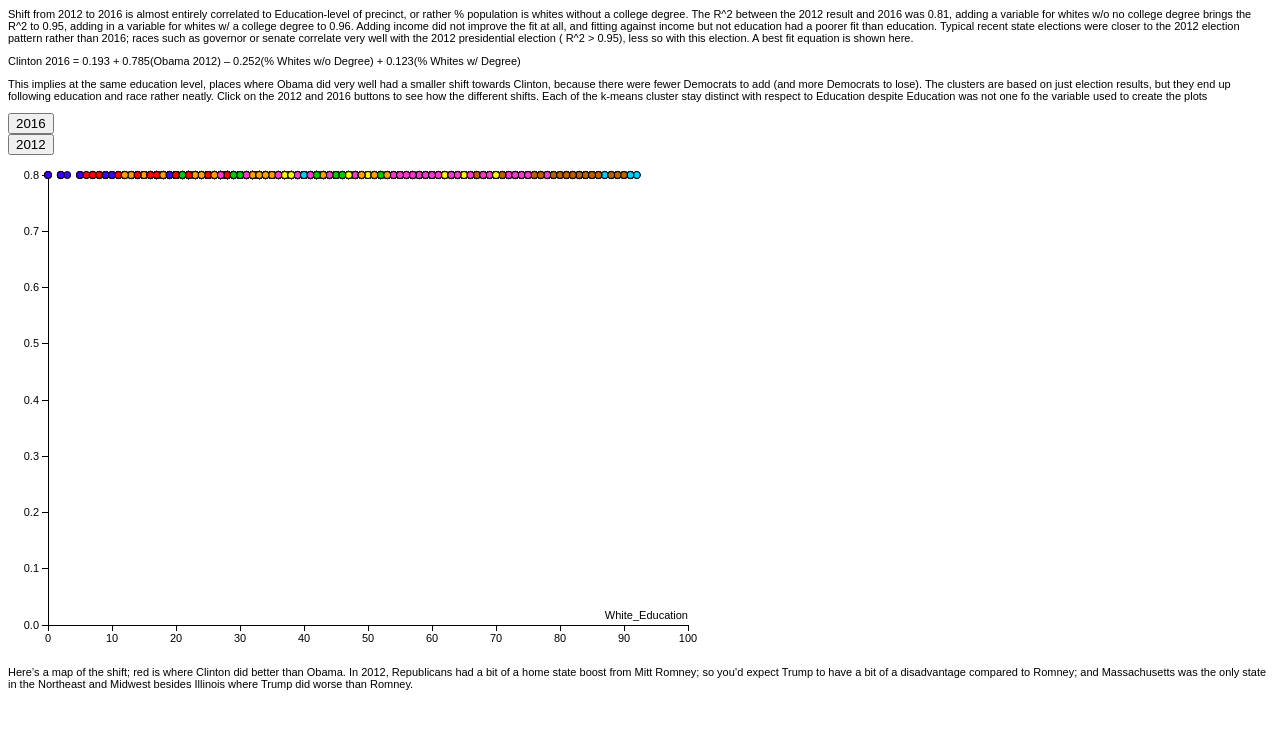
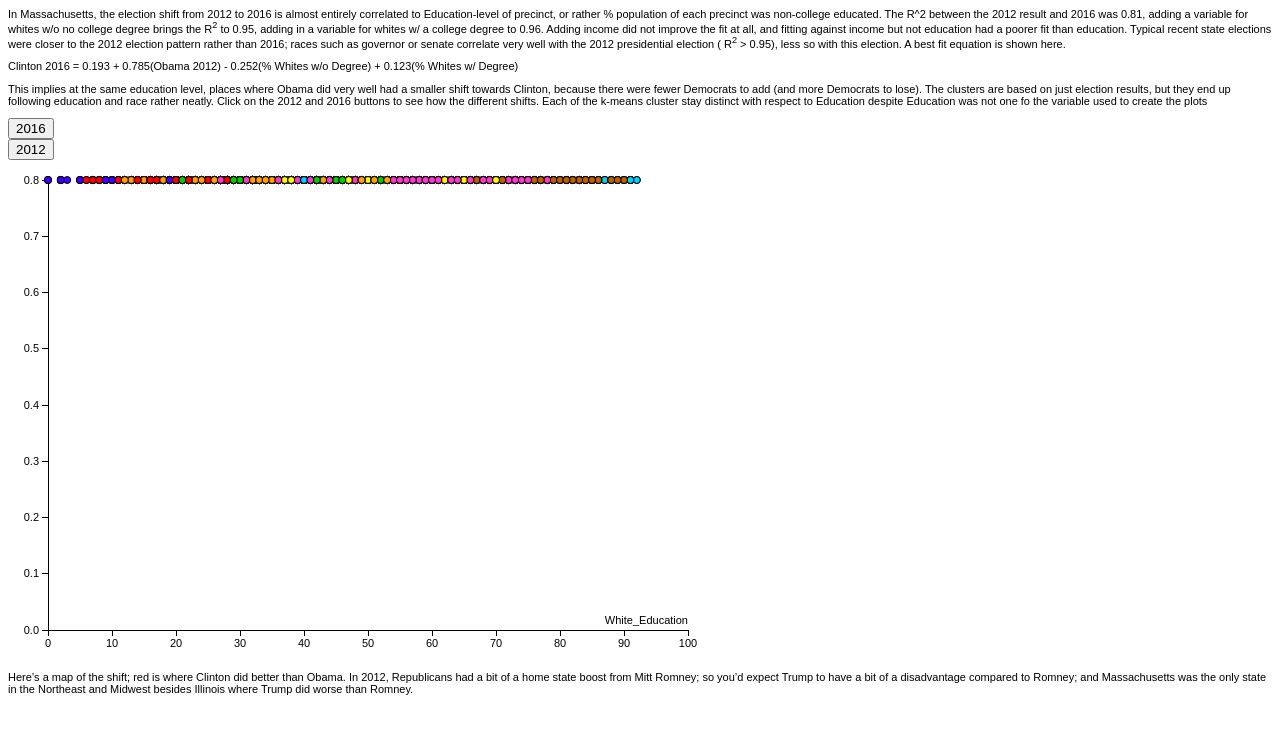
Before and after one commit to neipate/neipate.github.io, a plain HTML site: page education_scatter12_16.html in a window 1280 px wide. Drawn offline with nearby package versions, Linux system fonts and the light colour scheme.

Commit message:
rewrote description

```diff
--- a/education_scatter12_16.html
+++ b/education_scatter12_16.html
@@ -1,8 +1,9 @@
 <html>
 
-<p>Shift from 2012 to 2016 is almost entirely correlated to Education-level of precinct, or rather % population is whites without a college degree. The R^2 between the 2012 result and 2016 was 0.81, adding a variable for whites w/o no college degree brings the R^2 to 0.95, adding in a variable for whites w/ a college degree to 0.96. Adding income did not improve the fit at all, and fitting against income but not education had a poorer fit than education. Typical recent state elections were closer to the 2012 election pattern rather than 2016; races such as governor or senate correlate very well with the 2012 presidential election ( R^2 > 0.95), less so with this election. A best fit equation is shown here.</p>
+<p>In Massachusetts, the election shift from 2012 to 2016 is almost entirely correlated to Education-level of precinct, or rather % population of each precinct was non-college educated. The R^2 between the 2012 result and 2016 was 0.81, adding a variable for whites w/o no college degree brings the R<sup>2</sup> to 0.95, adding in a variable for whites w/ a college degree to 0.96. Adding income did not improve the fit at all, and fitting against income but not education had a poorer fit than education. Typical recent state elections were closer to the 2012 election pattern rather than 2016; races such as governor or senate correlate very well with the 2012 presidential election ( R<sup>2</sup> > 0.95), less so with this election. A best fit equation is shown here.</p>
 
-<p>Clinton 2016 = 0.193 + 0.785(Obama 2012) – 0.252(% Whites w/o Degree) + 0.123(% Whites w/ Degree)</p>
+
+<p>Clinton 2016 = 0.193 + 0.785(Obama 2012) - 0.252(% Whites w/o Degree) + 0.123(% Whites w/ Degree)</p>
 
 <p>This implies at the same education level, places where Obama did very well had a smaller shift towards Clinton, because there were fewer Democrats to add (and more Democrats to lose). The clusters are based on just election results, but they end up following education and race rather neatly. Click on the 2012 and 2016 buttons to see how the different shifts. Each of the k-means cluster stay distinct with respect to Education despite Education was not one fo the variable used to create the plots</p>
 
```
